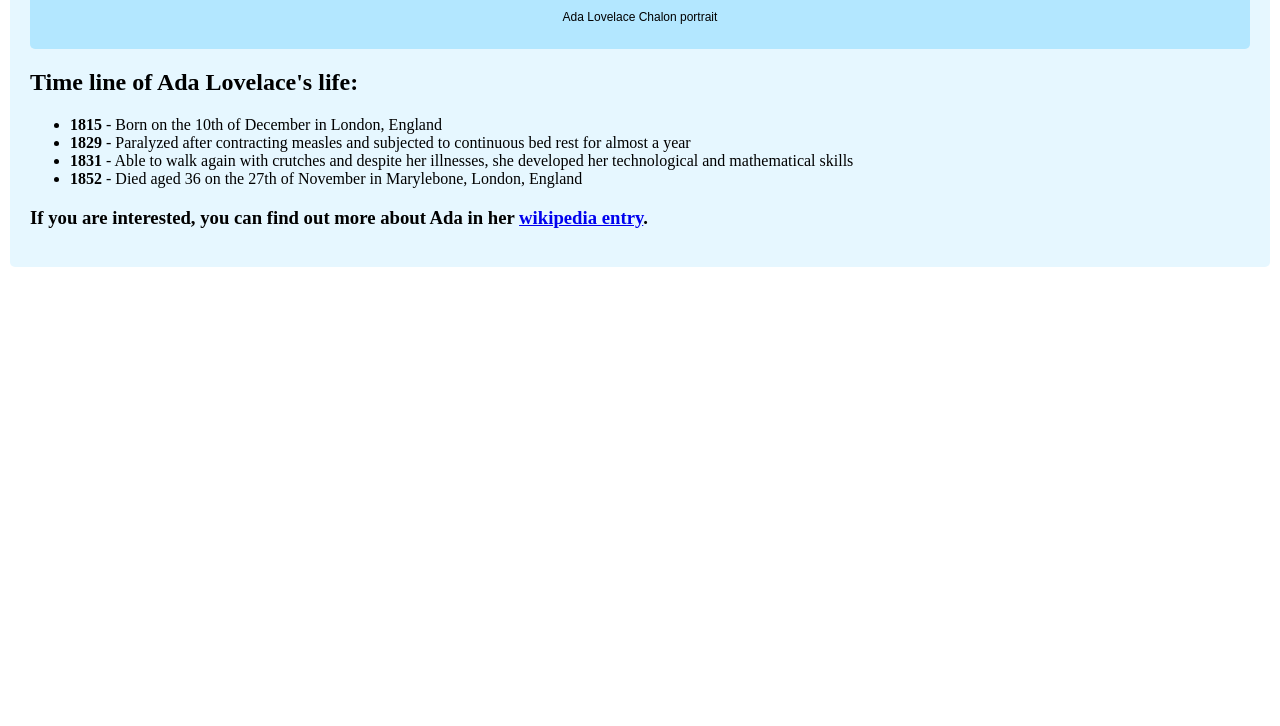
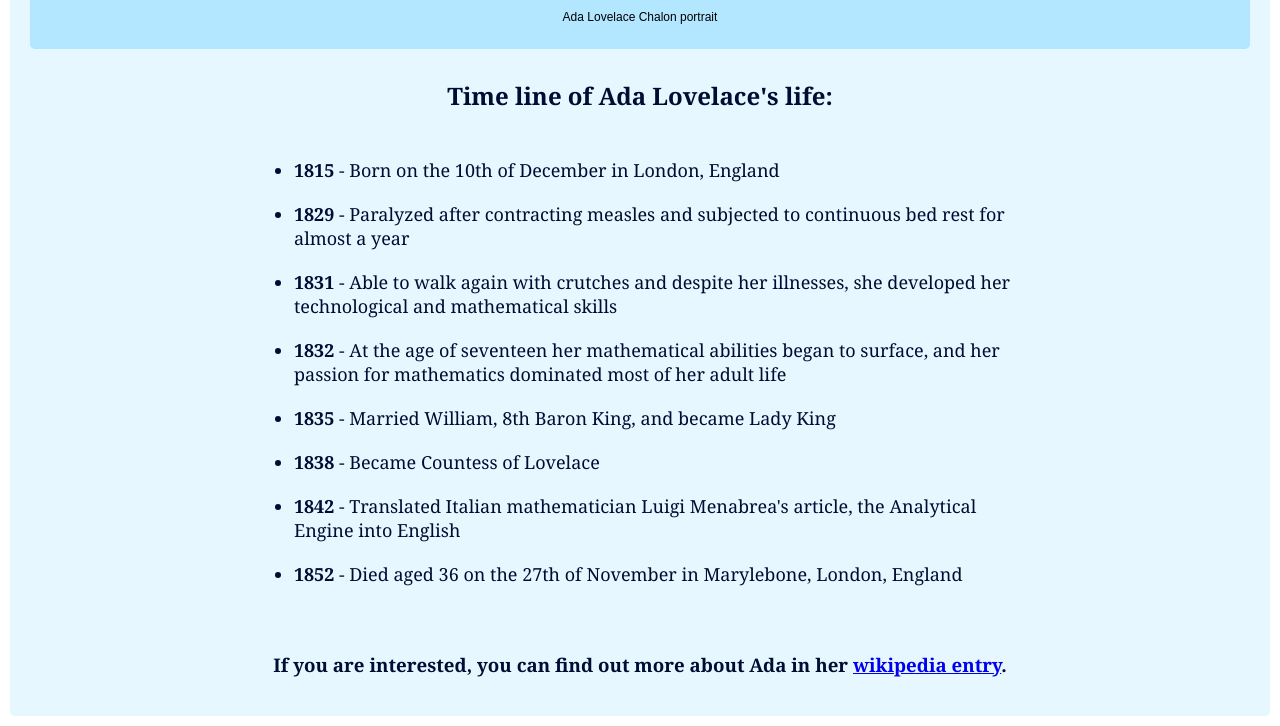
Before and after one commit to Sian369/Tribute-Page, a plain HTML site: page index.html in a window 1280 px wide. Shown: the part 648-1374 px from the top of the page. Before the commit the page ends 925 px from the top, so only its background shows below. Drawn offline with Linux system fonts and the light colour scheme.

Commit message:
More content and CSS styling added

```diff
--- a/index.html
+++ b/index.html
@@ -6,6 +6,8 @@
     <title>Ada Lovelace</title>
   </head>
   <body>
+    <!-- IMAGE AND TITLE -->
+
     <main id="main">
       <div id="page-top">
         <h1 id="title">Ada Lovelace</h1>
@@ -15,6 +17,9 @@
           <figcaption id="img-caption">Ada Lovelace Chalon portrait</figcaption>
         </figure>
       </div>
+
+      <!-- TIME LINE -->
+
       <div id="time-line">
         <h2 id="tribute-info">Time line of Ada Lovelace's life:</h2>
         <ul>
@@ -32,10 +37,27 @@
             skills
           </li>
           <li>
+            <strong>1832</strong> - At the age of seventeen her mathematical
+            abilities began to surface, and her passion for mathematics
+            dominated most of her adult life
+          </li>
+          <li>
+            <strong>1835</strong> - Married William, 8th Baron King, and became
+            Lady King
+          </li>
+          <li><strong>1838</strong> - Became Countess of Lovelace</li>
+          <li>
+            <strong>1842</strong> - Translated Italian mathematician Luigi
+            Menabrea's article, the Analytical Engine into English
+          </li>
+          <li>
             <strong>1852</strong> - Died aged 36 on the 27th of November in
             Marylebone, London, England
           </li>
         </ul>
+
+        <!-- END OF PAGE AND LINK TO FURTHER INFO -->
+
         <h3>
           If you are interested, you can find out more about Ada in her
           <a
--- a/styles.css
+++ b/styles.css
@@ -1,5 +1,6 @@
 body {
   margin: 10px;
+  font-family: Georgia, "Times New Roman", Times, serif;
 }
 
 main {
@@ -14,13 +15,14 @@ main {
   border-radius: 5px;
 }
 
-h1, .caption, figure {
+h1,
+.caption,
+figure {
   font-family: copperplate, fantasy;
 }
 
 .caption {
   margin-top: 0px;
-
 }
 
 h1 {
@@ -30,12 +32,21 @@ h1 {
   padding-top: 20px;
 }
 
+h2 {
+  text-align: center;
+  margin-top: 30px;
+  margin-bottom: 30px;
+}
+
+h3 {
+  text-align: center;
+  margin-top: 30px;
+}
 
 p {
   font-family: monaco, monospace;
   text-align: center;
 }
-
 
 img {
   display: block;
@@ -45,7 +56,7 @@ img {
 }
 
 #img-div {
-  padding-bottom: 25px ;
+  padding-bottom: 25px;
 }
 
 figcaption {
@@ -54,3 +65,19 @@ figcaption {
   background-color: #b3e7ff;
   font-size: 12px;
 }
+
+#time-line {
+  text-align: center;
+  color: #000d33;
+}
+
+ul {
+  display: inline-block;
+  text-align: left;
+  width: 60%;
+}
+
+li {
+  margin-bottom: 20px;
+  font-size: 18px;
+}
```
